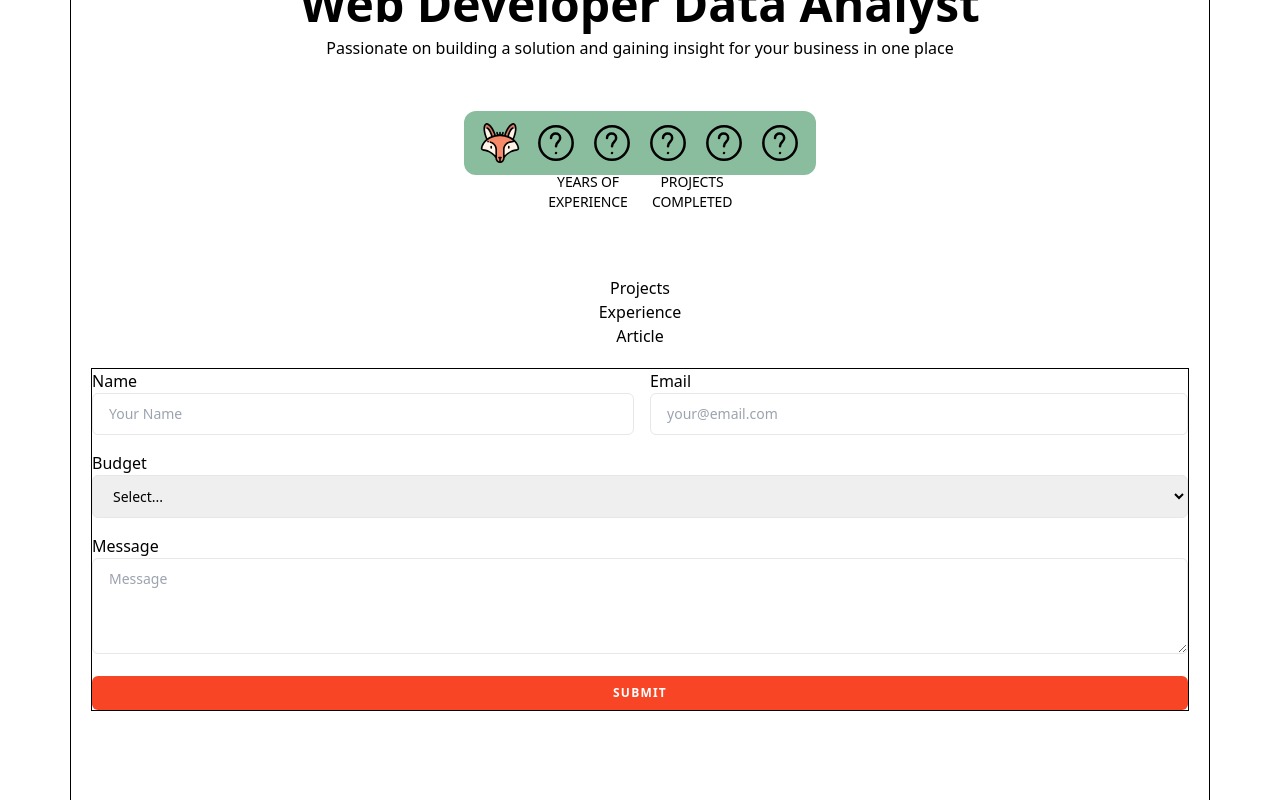
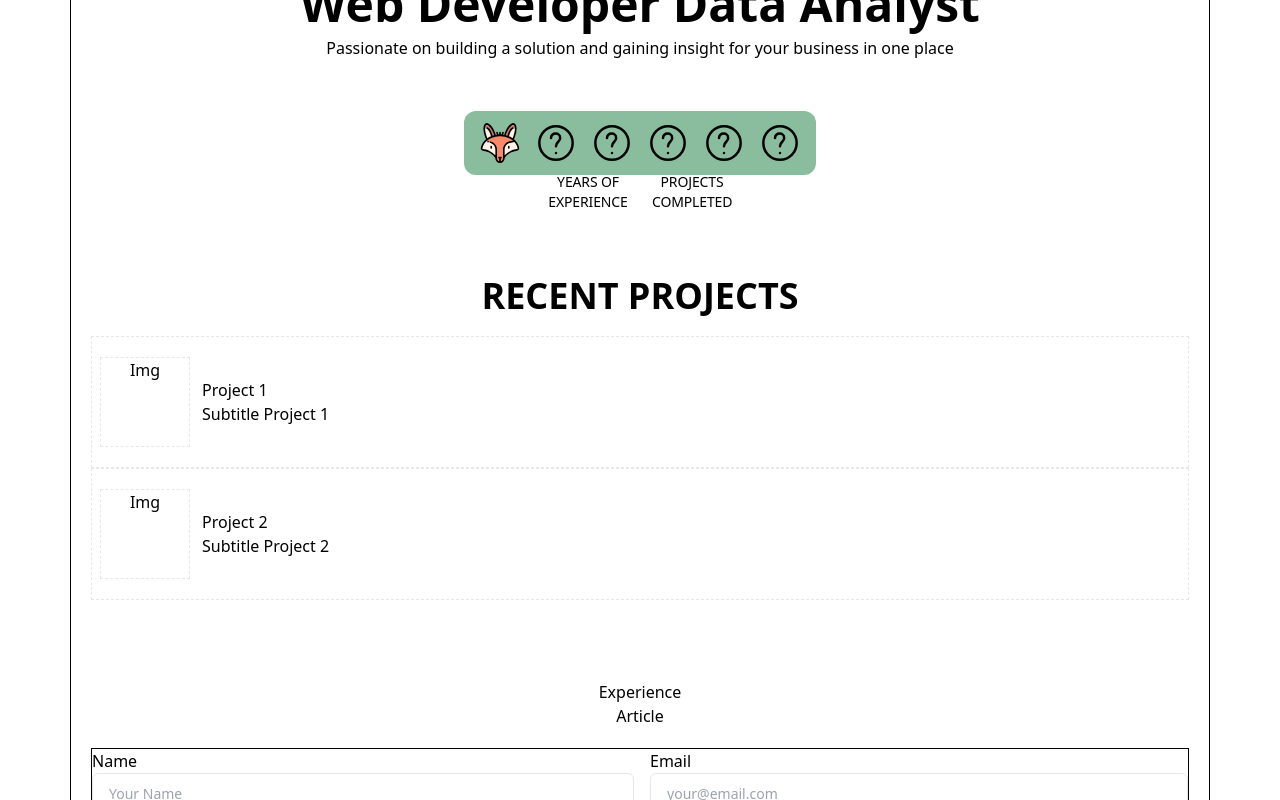
Before and after one commit to fahimhm/webgame, a React (Vite) app in the folder client/: page / in a window 1280 px wide. Shown: the part 585-1385 px from the top of the page. Built offline with nearby package versions, Linux system fonts and the light colour scheme; no server answers.

Commit message:
Client: add recent projects component

```diff
--- /dev/null
+++ b/client/src/components/Article.jsx
@@ -0,0 +1,36 @@
+import PropTypes from 'prop-types';
+
+function ArticleItem({title, subtitle}) {
+  return (
+    <li className="grid px-5 py-2 border border-yellow-400 grid-cols-[90px_auto]">
+      <div className="flex flex-col items-start justify-center pl-3">
+        <h3 className="mb-1 text-lg font-semibold">{title}</h3>
+        <p className="text-base font-normal">{subtitle}</p>
+      </div>
+    </li>
+  );
+};
+
+export default function Article() {
+  const projects = [
+    {title: 'Project Name 1', subtitle: 'subheadline of project 1'},
+    {title: 'Project Name 2', subtitle: 'subheadline of project 2'},
+    {title: 'Project Name 3', subtitle: 'subheadline of project 3'},
+  ];
+
+  return (
+    <div>
+      <h2 className="px-16 mb-5 text-4xl font-bold uppercase">thoughts</h2>
+      <ul>
+        {projects.map((project) => (
+          <ArticleItem key={project.title} title={project.title} subtitle={project.subtitle} />
+        ))}
+      </ul>
+    </div>
+  );
+};
+
+ArticleItem.propTypes = {
+  title: PropTypes.string.isRequired,
+  subtitle: PropTypes.string.isRequired,
+};
--- /dev/null
+++ b/client/src/components/Exp.jsx
@@ -0,0 +1,35 @@
+import PropTypes from 'prop-types';
+
+function ExpItem({title, main, sub}) {
+  return (
+    <li className='flex flex-col items-start px-2 py-4'>
+      <h3 className='mb-5 text-lg font-semibold'>{title}</h3>
+      <p className='mb-5 text-base font-normal text-left'>{main}</p>
+      <p className='mb-4 text-base font-normal text-left'>{sub}</p>
+    </li>
+  );
+};
+
+export default function Exp() {
+  const exps = [
+    {title: 'Grab', main: 'Lorem ipsum dolor sit amet, consectetur adipisicing elit. Nostrum est laudantium ex quos laborum molestiae unde assumenda atque reiciendis deleniti!', sub: 'Jan 2022 - Present'},
+    {title: 'Shopee International', main: 'Lorem ipsum dolor sit amet consectetur adipisicing elit. Voluptatum reiciendis debitis in necessitatibus placeat magni consequuntur magnam ratione delectus dolorum?', sub: 'Nov 2019 - Dec 2021'},
+  ];
+
+  return (
+    <div>
+      <h2 className="px-12 mb-5 text-4xl font-bold uppercase">5 years of experience</h2>
+      <ul>
+        {exps.map((exp) => (
+          <ExpItem key={exp.title} title={exp.title} main={exp.main} sub={exp.sub} />
+        ))}
+      </ul>
+    </div>
+  );
+};
+
+ExpItem.propTypes = {
+  title: PropTypes.string.isRequired,
+  main: PropTypes.string.isRequired,
+  sub: PropTypes.string.isRequired,
+};
--- /dev/null
+++ b/client/src/components/RecentProjects.jsx
@@ -0,0 +1,36 @@
+import PropTypes from 'prop-types';
+
+function ProjectItem({title, subtitle}) {
+  return (
+    <li className='px-2 py-5 border border-dashed grid grid-cols-[90px_auto]'>
+      <div className='border border-dashed aspect-square'>Img</div>
+      <div className='flex flex-col items-start justify-center pl-3'>
+        <h3>{title}</h3>
+        <p>{subtitle}</p>
+      </div>
+    </li>
+  );
+};
+
+export default function RecentProjects() {
+  const projects = [
+    {title: 'Project 1', subtitle: 'Subtitle Project 1'},
+    {title: 'Project 2', subtitle: 'Subtitle Project 2'},
+  ];
+
+  return (
+    <div>
+      <h2 className="px-16 mb-5 text-4xl font-bold uppercase">recent projects</h2>
+      <ul>
+        {projects.map((project) => (
+          <ProjectItem key={project.title} title={project.title} subtitle={project.subtitle} />
+        ))}
+      </ul>
+    </div>
+  );
+};
+
+ProjectItem.propTypes = {
+  title: PropTypes.string.isRequired,
+  subtitle: PropTypes.string.isRequired,
+};
--- /dev/null
+++ b/client/src/components/index.js
@@ -0,0 +1,9 @@
+export { default as Dock } from './Dock';
+export { default as MiniProfile } from './MiniProfile';
+export { default as ContactMeForm } from './ContactMeForm';
+export { default as Navbar } from './Navbar';
+export { default as MainTitle } from './MainTitle';
+export { default as RecentProjects } from './RecentProjects';
+export { default as Exp } from './Exp';
+export { default as Tooltip } from './Tooltip';
+export { default as Article } from './Article';
--- a/client/src/pages/Home.jsx
+++ b/client/src/pages/Home.jsx
@@ -1,8 +1,4 @@
-import Dock from '../components/Dock';
-import MiniProfile from '../components/MiniProfile';
-import ContactMeForm from '../components/ContactMeForm';
-import Navbar from '../components/Navbar';
-import MainTitle from '../components/MainTitle';
+import { Navbar, MiniProfile, MainTitle, ContactMeForm, Dock, RecentProjects } from '../components';
 
 export default function Home() {
   return (
@@ -14,7 +10,7 @@ export default function Home() {
         <MiniProfile />
       </div>
       <div><MainTitle /></div>
-      <div id='project'>Projects</div>
+      <div id='project' className='mb-20'><RecentProjects /></div>
       <div id='experience'>Experience</div>
       <div id='article'>Article</div>
       <div id='contact'>
```
